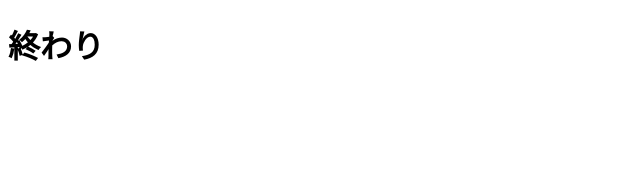
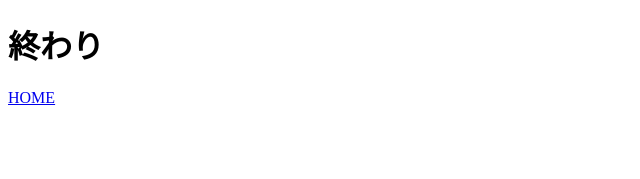
Before and after one commit to ozkoharu/fantastic-kohga, a Next.js app: page /EndPage in a window 1280 px wide. Shown: the top 179 px of the page, without its empty margins (0-640 px from the left). Built offline with nearby package versions, Linux system fonts and the light colour scheme.

Commit message:
終わりページwip

```diff
--- a/pages/EndPage.tsx
+++ b/pages/EndPage.tsx
@@ -1,9 +1,12 @@
 import { NextPage } from "next";
+import Link from "next/link";
 
 const EndPage: NextPage = () => {
+
     return (
         <>
             <h1>終わり</h1>
+            <Link href='/'>HOME</Link>
         </>
     )
 }
```
